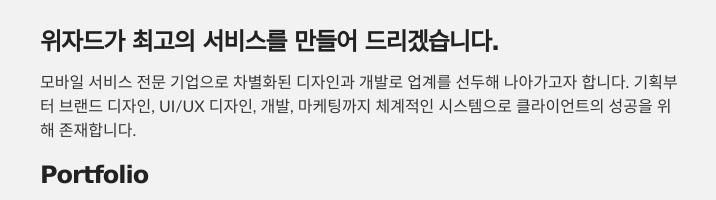
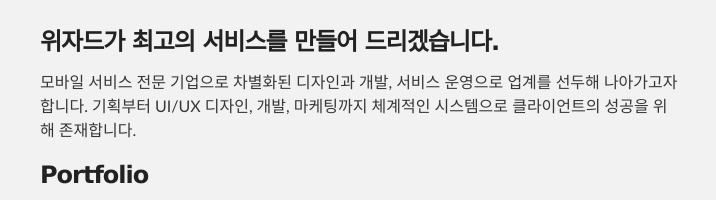
Before and after one commit to WizardFactory/wizardfactory.github.io, a plain HTML site: page index.html in a window 1280 px wide. Shown: the part 200-400 px from the top of the page, 280-996 px from the left. Drawn offline with Linux system fonts and the light colour scheme.

Commit message:
Update index.html

```diff
--- a/index.html
+++ b/index.html
@@ -4,7 +4,7 @@
   <head>
     <meta charset='utf-8' />
     <meta http-equiv="X-UA-Compatible" content="chrome=1" />
-    <meta name="description" content="Wizardfactory.github.io : " />
+    <meta name="description" content="wizardfactory.net : 모바일 서비스 전문 기업으로 차별화된 디자인과 개발, 서비스 운영으로 업계를 선두해 나아가고자 합니다. 기획부터 UI/UX 디자인, 개발, 마케팅까지 체계적인 시스템으로 클라이언트의 성공을 위해 존재합니다." />
 
     <link rel="stylesheet" type="text/css" media="screen" href="stylesheets/stylesheet.css">
 
@@ -27,7 +27,7 @@
     <div id="main_content_wrap" class="outer">
       <section id="main_content" class="inner">
         <h3>위자드가 최고의 서비스를 만들어 드리겠습니다.</h3>
-        <p>모바일 서비스 전문 기업으로 차별화된 디자인과 개발로 업계를 선두해 나아가고자 합니다. 기획부터 브랜드 디자인, UI/UX 디자인, 개발, 마케팅까지 체계적인 시스템으로 클라이언트의 성공을 위해 존재합니다.</p>
+        <p>모바일 서비스 전문 기업으로 차별화된 디자인과 개발, 서비스 운영으로 업계를 선두해 나아가고자 합니다. 기획부터 UI/UX 디자인, 개발, 마케팅까지 체계적인 시스템으로 클라이언트의 성공을 위해 존재합니다.</p>
         <h3>Portfolio</h3>
         <p></p>
         <h3>Process</h3>
```
